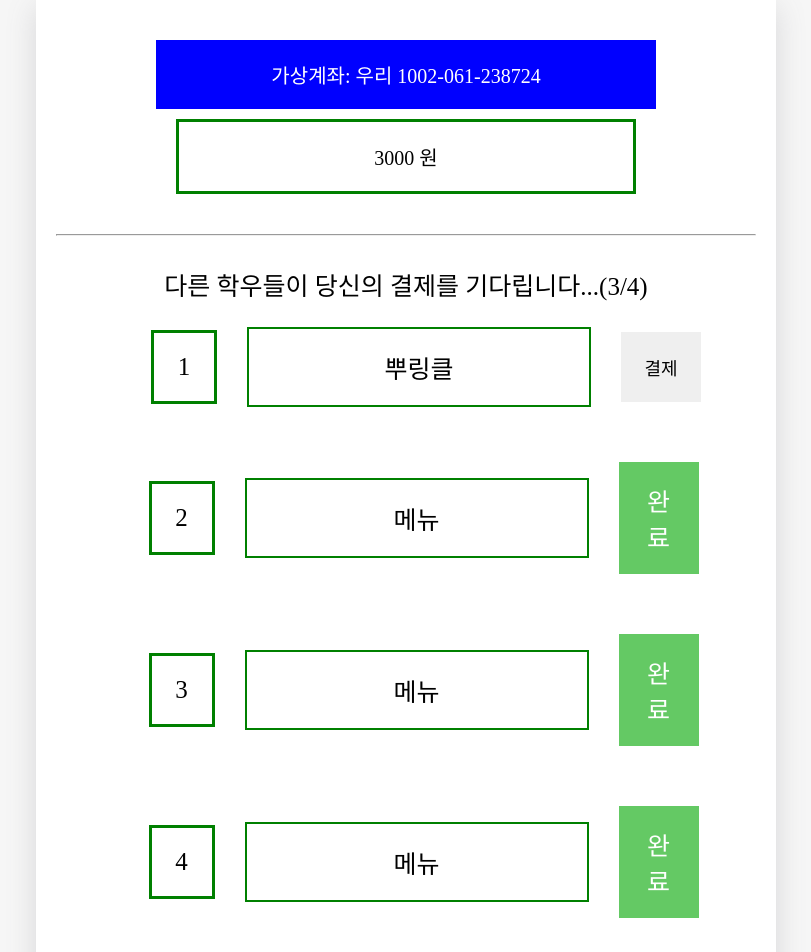
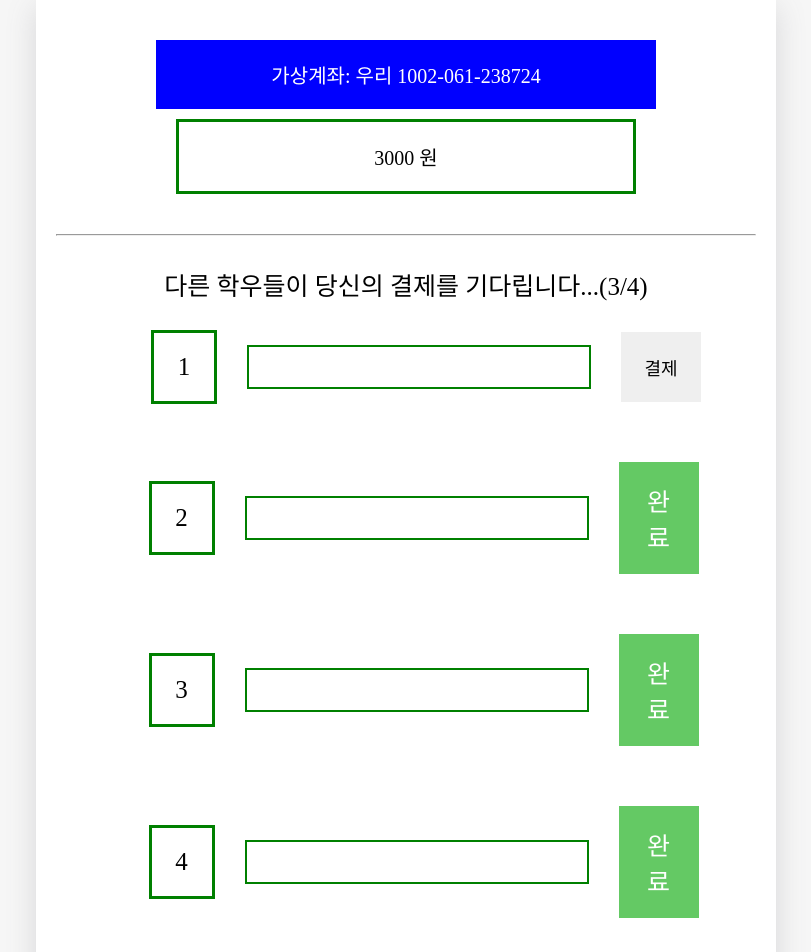
Before and after one commit to 2nd-HUFSummer-Hackathon/SPotato, a React (Create React App) app in the folder domdelivery/: page /pay in a window 1280 px wide. Shown: the top 952 px of the page, without its empty margins (234-1045 px from the left). Built offline with nearby package versions, Linux system fonts and the light colour scheme.

Commit message:
이게 실전인가..?

```diff
--- a/domdelivery/src/App.js
+++ b/domdelivery/src/App.js
@@ -93,7 +93,7 @@ function App() {
                   />
                 }
               />
-              <Route path="/pay" element={<Pay cost={cost} />} />
+              <Route path="/pay" element={<Pay selectedMenuId={selectedMenuId} cost={cost} menu_name={menu_name} />} />
               <Route path="/delivery" element={<Delivery />} />
             </Routes>
           </div>
--- a/domdelivery/src/pages/Pay.js
+++ b/domdelivery/src/pages/Pay.js
@@ -5,6 +5,48 @@ import { useEffect } from "react";
 function Pay(props) {
   const navigate = useNavigate();
   let totalvalue = props.cost + 3000;
+
+  const number = props.selectedMenuId;
+  let choice1, choice2, choice3;
+  const userchoice = props.menu_name;
+  console.log(userchoice);
+  if (number == 0 || number == 1) {
+    choice1 = "포테이토피자+콜라"
+    choice2 = "치즈피자+콜라"
+    choice3 = "치즈피자+콜라"
+  } else if (number == 2) {
+    choice1 = "까르보치킨 치즈링"
+    choice2 = "나이스투 미트 유 피자"
+    choice3 = "나이스투 미트 유 피자"
+  } else if (number == 3) {
+    choice1 = "대구연탄불고기"
+    choice2 = "어니언메가포테이토"
+    choice3 = "대구연탄불고기"
+  } else if (number == 4 || number == 5) {
+    choice1 = "순살 두마리파닭"
+    choice2 = "순살한마리 반/반"
+    choice3 = "순살한마리 반/반"
+  } else if (number == 6) {
+    choice1 = "레드오리지날"
+    choice2 = "허니오리지날"
+    choice3 = "허니오리지날"
+  } else if (number == 7) {
+    choice1 = "더블팝순살 후라이드"
+    choice2 = "더블팝순살 후라이드"
+    choice3 = "뿌링클 콤보"
+  } else if (number == 8 || number == 9) {
+    choice1 = "마라로드 비프세트"
+    choice2 = "더블 치킨버거 세트"
+    choice3 = "마라로드 비프세트"
+  } else if (number == 10) {
+    choice1 = "싸이버거 세트"
+    choice2 = "싸이버거 세트"
+    choice3 = "딥치즈버거 세트"
+  } else if (number == 11) {
+    choice1 = "텍사스레드"
+    choice2 = "텍사스레드"
+    choice3 = "더머쉬룸"
+  }
   return (
     <div className="Pay">
       <div className="Pay-header">
@@ -31,7 +73,7 @@ function Pay(props) {
             width: "300px",
           }}
         >
-          뿌링클
+          {props.menu_name}
         </div>
         <div style={{ padding: "20px", marginLeft: "10px", width: "20px" }}>
           <OurButton text={"결제"} onClick={() => navigate("/delivery")} />
@@ -51,7 +93,7 @@ function Pay(props) {
             width: "300px",
           }}
         >
-          메뉴
+          {choice1}
         </div>
         <div
           style={{
@@ -80,7 +122,7 @@ function Pay(props) {
             width: "300px",
           }}
         >
-          메뉴
+          {choice2}
         </div>
         <div
           style={{
@@ -109,7 +151,7 @@ function Pay(props) {
             width: "300px",
           }}
         >
-          메뉴
+          {choice3}
         </div>
         <div
           style={{
```
